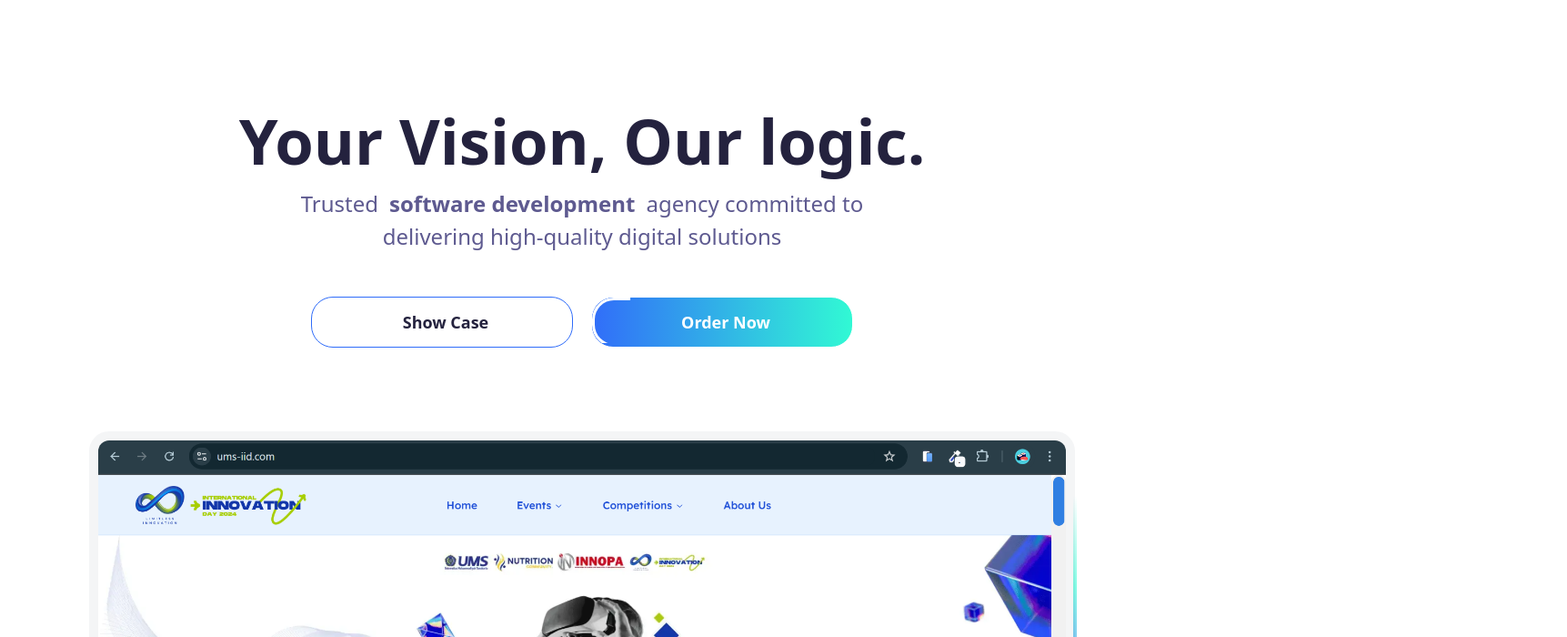
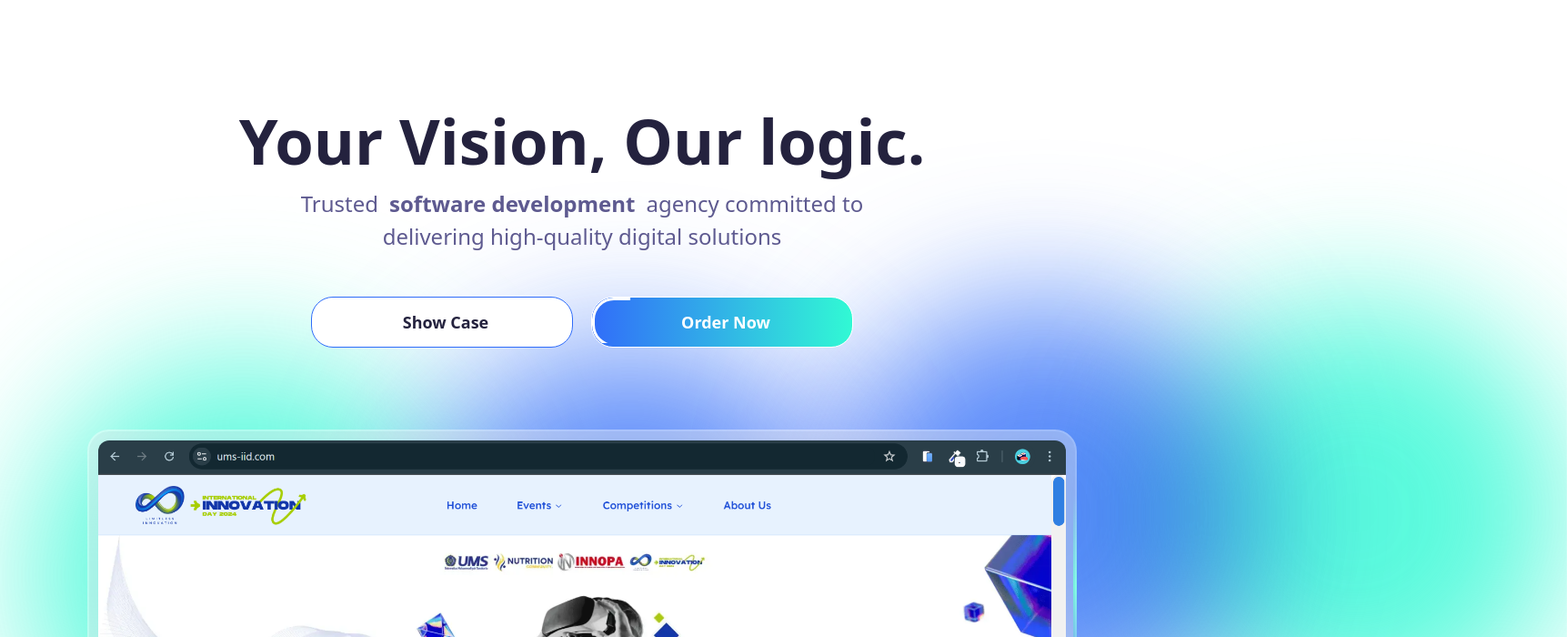
Before and after one commit to Josumaru/overlogic-web, a Next.js app: page /en in a window 1280 px wide. Shown: the top 700 px of the page at 91% size, 1723 px wide, since content can reach past the window. Built offline with nearby package versions, Linux system fonts and the light colour scheme.

Commit message:
fix: fix bug when showing blur animation

```diff
--- a/src/components/home/blurAnimation.tsx
+++ b/src/components/home/blurAnimation.tsx
@@ -9,31 +9,40 @@ const BlurAnimation = () => {
 
   useEffect(() => {
     const elementHeight = 24;
+    const maxAttempts = 500;
+    const minDistance = 20;
+
     const calculateDistance = (pos1: { top: number; left: number }, pos2: { top: number; left: number }) => Math.sqrt(Math.pow(pos1.top - pos2.top, 2) + Math.pow(pos1.left - pos2.left, 2));
-    const newPos = {
-      top: Math.floor(Math.random() * 50),
-      left: Math.floor(Math.random() * 80),
-    };
 
     const generatePositions = () => {
       const generatedPositionsTemp: { top: number; left: number }[] = [];
-      while (generatedPositionsTemp.length < colors.length) {
-        const topPosition = Math.min(newPos.top, 100 - elementHeight);
+      let attempts = 0;
 
-        if (generatedPositionsTemp.every((pos) => calculateDistance(pos, { top: topPosition, left: newPos.left }) > 30)) {
-          generatedPositionsTemp.push({ top: topPosition, left: newPos.left });
+      while (generatedPositionsTemp.length < colors.length && attempts < maxAttempts) {
+        const newPos = {
+          top: Math.random() * (30 - elementHeight),
+          left: Math.random() * 100,
+        };
+
+        if (generatedPositionsTemp.every((pos) => calculateDistance(pos, newPos) > minDistance)) {
+          generatedPositionsTemp.push(newPos);
         }
+        attempts++;
+      }
+
+      if (generatedPositionsTemp.length < colors.length) {
+        console.warn("Some positions overlap due to area limitation. Using fallback positions.");
       }
 
       return generatedPositionsTemp;
     };
 
-    setPositions(
-      generatePositions().map((pos) => ({
-        top: `${pos.top}vh`,
-        left: `${pos.left}vw`,
-      }))
-    );
+    const positions = generatePositions().map((pos) => ({
+      top: `${pos.top}vh`,
+      left: `${pos.left}vw`,
+    }));
+
+    setPositions(positions);
   }, []);
 
   return (
--- a/src/components/home/header.tsx
+++ b/src/components/home/header.tsx
@@ -25,7 +25,7 @@ const Header: NextPage<LangProps> = async ({ params }) => {
         <InteractiveShimmerButton text={dict.home.orderNow}/>
       </div>
       <div className="pt-[90px]">
-        {/* <BlurAnimation /> */}
+        <BlurAnimation />
         <div className="relative w-[85%] px-3rem rounded-3xl bg-transparent container mx-auto">
           <BorderBeam />
           <div className="bg-gray-200 h-full w-full absolute rounded-3xl opacity-40  border-2 border-white"></div>
```
